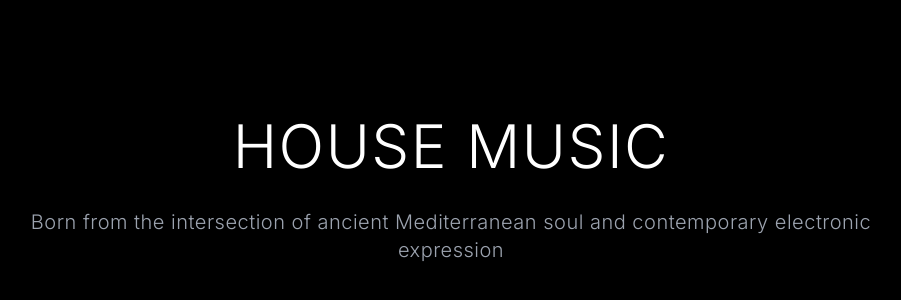
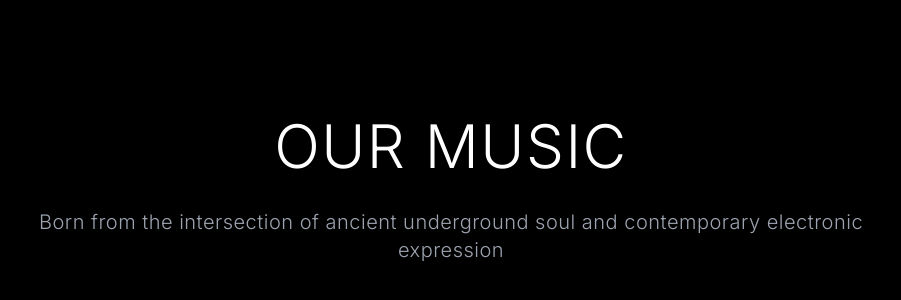
Before and after one commit to austriandev/cyklades-website, a Next.js app: page / in a window 1280 px wide. Shown: the part 1010-1310 px from the top of the page, without its empty margins (189-1090 px from the left). Built offline with nearby package versions, Linux system fonts and the light colour scheme.

Commit message:
prerelease update

```diff
--- a/app/page.tsx
+++ b/app/page.tsx
@@ -35,10 +35,10 @@ export default function HomePage() {
       <section className="h-screen flex items-center justify-center px-4 md:px-8">
         <div className="w-full max-w-4xl mx-auto text-center">
           <h2 className="text-3xl sm:text-4xl md:text-5xl lg:text-6xl font-light tracking-wide mb-6 md:mb-8">
-            HOUSE MUSIC
+            OUR MUSIC
           </h2>
           <p className="text-base sm:text-lg md:text-xl font-light text-gray-400 tracking-wide leading-relaxed px-4">
-            Born from the intersection of ancient Mediterranean soul and contemporary electronic expression
+            Born from the intersection of ancient underground soul and contemporary electronic expression
           </p>
         </div>
       </section>
```
